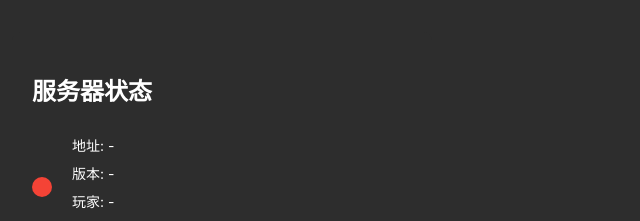
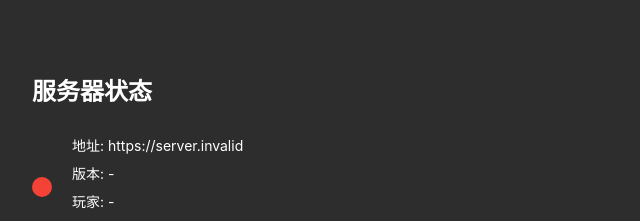
Before and after one commit to Refac7/minecraft-status-widget, a Next.js app: page / in a window 1280 px wide. Shown: the top 221 px of the page, without its empty margins (0-640 px from the left). Built offline with nearby package versions, Linux system fonts and the light colour scheme; no server answers.

Commit message:
Update StatusWidget.js

```diff
--- a/components/StatusWidget.js
+++ b/components/StatusWidget.js
@@ -50,7 +50,7 @@ const StatusWidget = ({ serverData: initialData }) => {
         )}
         <div className={`${styles.statusIndicator} ${isOnline ? styles.online : styles.offline}`} />
         <div className={styles.details}>
-          <p>地址: <span>{safeData.hostname || '-'}</span></p>
+          <p>地址: <span>{SERVER_IP || '-'}</span></p>
           <p>版本: <span>{safeData.version || '-'}</span></p>
           <p>玩家: <span>
             {safeData.players
```
